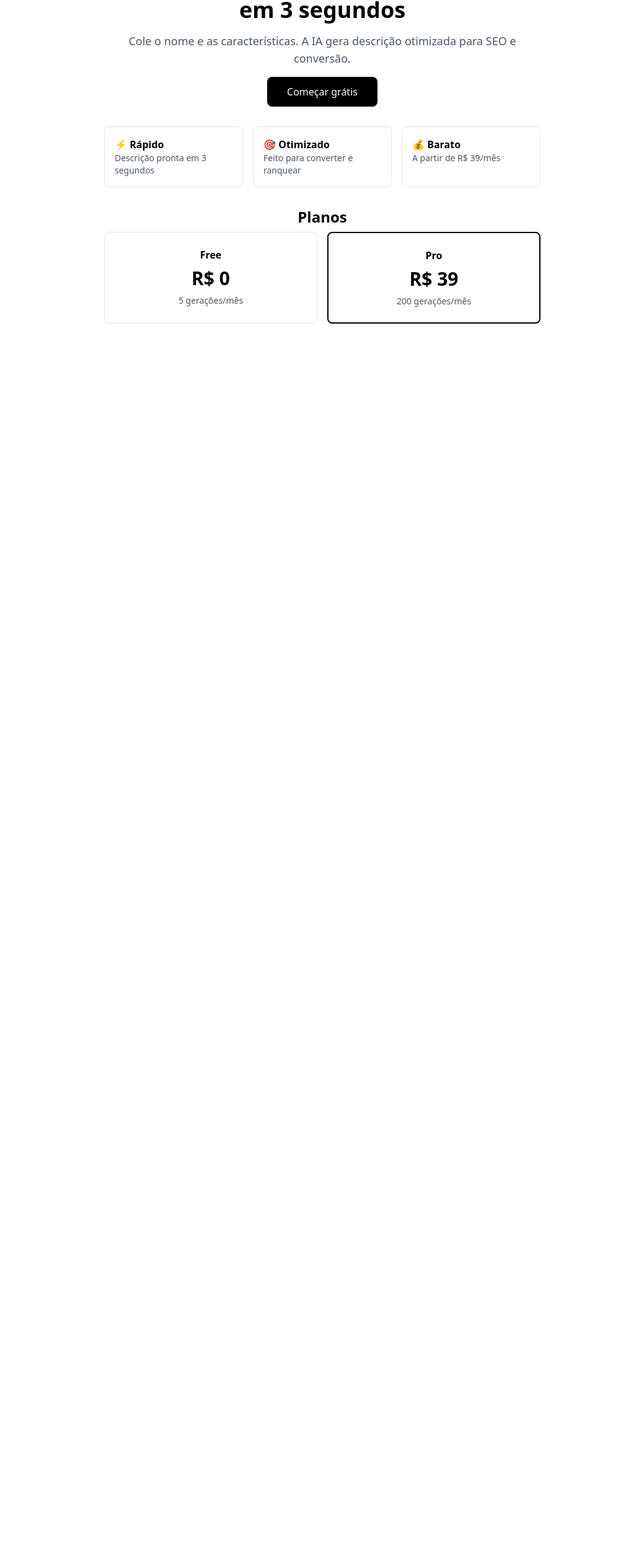
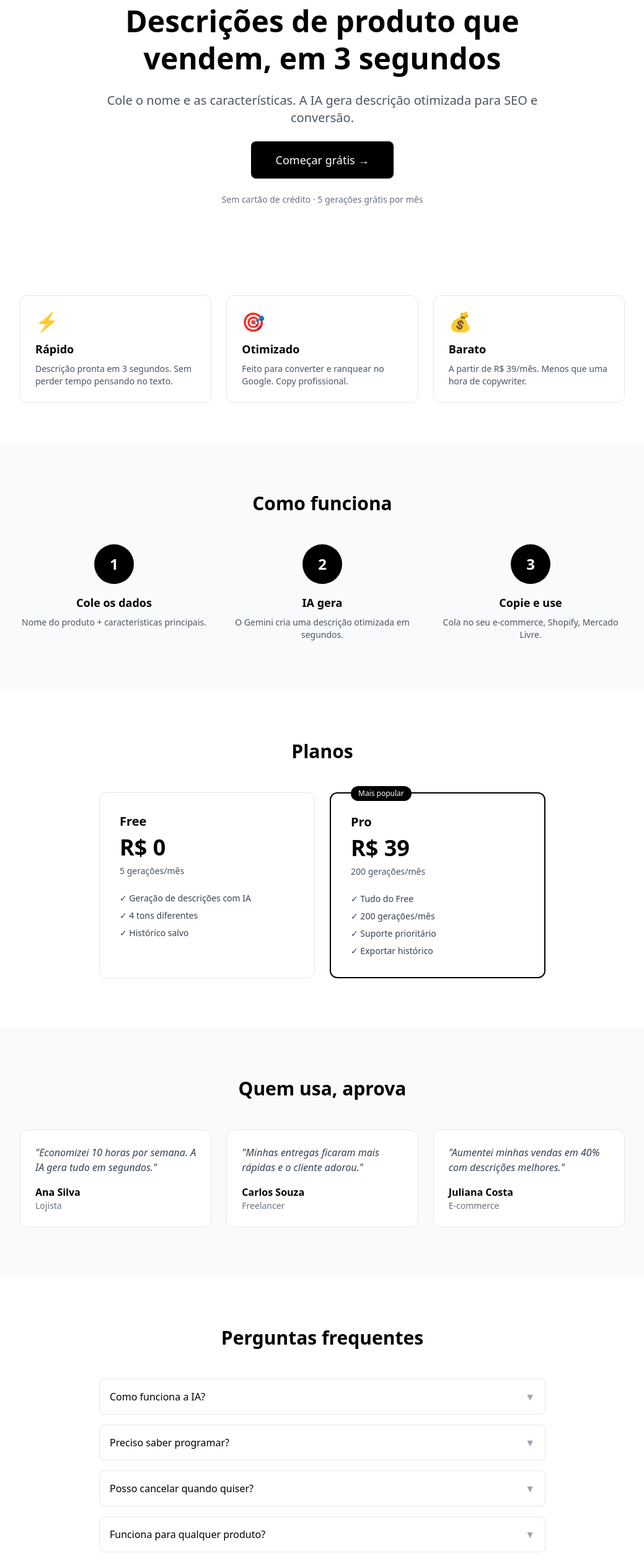
Before and after one commit to macielmn13-byte/descreveai, a Next.js app: page / in a window 1280 px wide. Shown: the part 76-2594 px from the top of the page at 62% size, without its empty margins (120-1159 px from the left). Before the commit the page ends 800 px from the top, so only its background shows below. Built offline with nearby package versions, Linux system fonts and the light colour scheme.

Commit message:
Landing page completa com todas as seções

```diff
--- a/app/page.tsx
+++ b/app/page.tsx
@@ -2,51 +2,175 @@ import Link from 'next/link'
 
 export default function Home() {
   return (
-    <main className="max-w-3xl mx-auto p-8 space-y-8">
-      <header className="text-center space-y-4">
-        <h1 className="text-4xl font-bold">
+    <main className="min-h-screen">
+      {/* HERO */}
+      <section className="max-w-3xl mx-auto px-6 py-20 text-center space-y-6">
+        <h1 className="text-5xl font-bold leading-tight">
           Descrições de produto que vendem, em 3 segundos
         </h1>
-        <p className="text-lg text-gray-600">
+        <p className="text-xl text-gray-600">
           Cole o nome e as características. A IA gera descrição otimizada
           para SEO e conversão.
         </p>
         <Link
           href="/login"
-          className="inline-block bg-black text-white px-8 py-3 rounded-lg"
+          className="inline-block bg-black text-white px-10 py-4 rounded-lg text-lg font-medium hover:bg-gray-800 transition"
         >
-          Começar grátis
+          Começar grátis →
         </Link>
-      </header>
+        <p className="text-sm text-gray-500">
+          Sem cartão de crédito · 5 gerações grátis por mês
+        </p>
+      </section>
 
-      <section className="grid md:grid-cols-3 gap-4">
+      {/* BENEFÍCIOS */}
+      <section className="max-w-5xl mx-auto px-6 py-16 grid md:grid-cols-3 gap-6">
         {[
-          ['⚡ Rápido', 'Descrição pronta em 3 segundos'],
-          ['🎯 Otimizado', 'Feito para converter e ranquear'],
-          ['💰 Barato', 'A partir de R$ 39/mês'],
-        ].map(([t, d]) => (
-          <div key={t} className="border rounded-lg p-4">
-            <h3 className="font-semibold">{t}</h3>
-            <p className="text-sm text-gray-600">{d}</p>
+          ['⚡', 'Rápido', 'Descrição pronta em 3 segundos. Sem perder tempo pensando no texto.'],
+          ['🎯', 'Otimizado', 'Feito para converter e ranquear no Google. Copy profissional.'],
+          ['💰', 'Barato', 'A partir de R$ 39/mês. Menos que uma hora de copywriter.'],
+        ].map(([emoji, titulo, desc]) => (
+          <div key={titulo} className="border rounded-xl p-6 hover:shadow-lg transition">
+            <div className="text-3xl mb-3">{emoji}</div>
+            <h3 className="font-bold text-lg mb-2">{titulo}</h3>
+            <p className="text-gray-600 text-sm">{desc}</p>
           </div>
         ))}
       </section>
 
-      <section className="text-center space-y-2">
-        <h2 className="text-2xl font-bold">Planos</h2>
-        <div className="grid md:grid-cols-2 gap-4 mt-4">
-          <div className="border rounded-lg p-6">
-            <h3 className="font-bold">Free</h3>
-            <p className="text-3xl font-bold my-2">R$ 0</p>
-            <p className="text-sm text-gray-600">5 gerações/mês</p>
-          </div>
-          <div className="border-2 border-black rounded-lg p-6">
-            <h3 className="font-bold">Pro</h3>
-            <p className="text-3xl font-bold my-2">R$ 39</p>
-            <p className="text-sm text-gray-600">200 gerações/mês</p>
+      {/* COMO FUNCIONA */}
+      <section className="bg-gray-50 py-20">
+        <div className="max-w-5xl mx-auto px-6">
+          <h2 className="text-3xl font-bold text-center mb-12">
+            Como funciona
+          </h2>
+          <div className="grid md:grid-cols-3 gap-8">
+            {[
+              ['1', 'Cole os dados', 'Nome do produto + características principais.'],
+              ['2', 'IA gera', 'O Gemini cria uma descrição otimizada em segundos.'],
+              ['3', 'Copie e use', 'Cola no seu e-commerce, Shopify, Mercado Livre.'],
+            ].map(([num, titulo, desc]) => (
+              <div key={num} className="text-center">
+                <div className="w-16 h-16 bg-black text-white rounded-full flex items-center justify-center text-2xl font-bold mx-auto mb-4">
+                  {num}
+                </div>
+                <h3 className="font-bold text-lg mb-2">{titulo}</h3>
+                <p className="text-gray-600 text-sm">{desc}</p>
+              </div>
+            ))}
           </div>
         </div>
       </section>
+
+      {/* PLANOS */}
+      <section className="max-w-3xl mx-auto px-6 py-20">
+        <h2 className="text-3xl font-bold text-center mb-12">Planos</h2>
+        <div className="grid md:grid-cols-2 gap-6">
+          <div className="border rounded-xl p-8">
+            <h3 className="font-bold text-xl mb-2">Free</h3>
+            <p className="text-4xl font-bold mb-2">R$ 0</p>
+            <p className="text-gray-600 text-sm mb-6">5 gerações/mês</p>
+            <ul className="space-y-2 text-sm text-gray-700">
+              <li>✓ Geração de descrições com IA</li>
+              <li>✓ 4 tons diferentes</li>
+              <li>✓ Histórico salvo</li>
+            </ul>
+          </div>
+          <div className="border-2 border-black rounded-xl p-8 relative">
+            <span className="absolute -top-3 left-8 bg-black text-white text-xs px-3 py-1 rounded-full">
+              Mais popular
+            </span>
+            <h3 className="font-bold text-xl mb-2">Pro</h3>
+            <p className="text-4xl font-bold mb-2">R$ 39</p>
+            <p className="text-gray-600 text-sm mb-6">200 gerações/mês</p>
+            <ul className="space-y-2 text-sm text-gray-700">
+              <li>✓ Tudo do Free</li>
+              <li>✓ 200 gerações/mês</li>
+              <li>✓ Suporte prioritário</li>
+              <li>✓ Exportar histórico</li>
+            </ul>
+          </div>
+        </div>
+      </section>
+
+      {/* DEPOIMENTOS */}
+      <section className="bg-gray-50 py-20">
+        <div className="max-w-5xl mx-auto px-6">
+          <h2 className="text-3xl font-bold text-center mb-12">
+            Quem usa, aprova
+          </h2>
+          <div className="grid md:grid-cols-3 gap-6">
+            {[
+              ['Ana Silva', 'Lojista', 'Economizei 10 horas por semana. A IA gera tudo em segundos.'],
+              ['Carlos Souza', 'Freelancer', 'Minhas entregas ficaram mais rápidas e o cliente adorou.'],
+              ['Juliana Costa', 'E-commerce', 'Aumentei minhas vendas em 40% com descrições melhores.'],
+            ].map(([nome, cargo, texto]) => (
+              <div key={nome} className="bg-white border rounded-xl p-6">
+                <p className="text-gray-700 mb-4 italic">"{texto}"</p>
+                <div>
+                  <p className="font-bold">{nome}</p>
+                  <p className="text-sm text-gray-500">{cargo}</p>
+                </div>
+              </div>
+            ))}
+          </div>
+        </div>
+      </section>
+
+      {/* FAQ */}
+      <section className="max-w-3xl mx-auto px-6 py-20">
+        <h2 className="text-3xl font-bold text-center mb-12">
+          Perguntas frequentes
+        </h2>
+        <div className="space-y-4">
+          {[
+            ['Como funciona a IA?', 'Usamos o Google Gemini para gerar descrições otimizadas baseadas no nome e características do seu produto.'],
+            ['Preciso saber programar?', 'Não. Você só preenche o formulário e copia a descrição gerada.'],
+            ['Posso cancelar quando quiser?', 'Sim. Sem multa, sem burocracia. Cancele com 1 clique.'],
+            ['Funciona para qualquer produto?', 'Sim. Físico, digital, serviço ou curso. A IA se adapta ao contexto.'],
+            ['Quantas gerações por mês?', 'Free: 5 gerações. Pro: 200 gerações. Planos maiores sob consulta.'],
+          ].map(([pergunta, resposta]) => (
+            <details
+              key={pergunta}
+              className="border rounded-lg p-4 cursor-pointer group"
+            >
+              <summary className="font-medium list-none flex justify-between items-center">
+                {pergunta}
+                <span className="text-gray-400 group-open:rotate-180 transition">
+                  ▼
+                </span>
+              </summary>
+              <p className="text-gray-600 text-sm mt-3">{resposta}</p>
+            </details>
+          ))}
+        </div>
+      </section>
+
+      {/* CTA FINAL */}
+      <section className="bg-black text-white py-20 text-center">
+        <div className="max-w-3xl mx-auto px-6 space-y-6">
+          <h2 className="text-3xl font-bold">
+            Pronto para vender mais?
+          </h2>
+          <p className="text-gray-300">
+            Comece grátis agora. Sem cartão de crédito.
+          </p>
+          <Link
+            href="/login"
+            className="inline-block bg-white text-black px-10 py-4 rounded-lg text-lg font-medium hover:bg-gray-100 transition"
+          >
+            Começar grátis →
+          </Link>
+        </div>
+      </section>
+
+      {/* FOOTER */}
+      <footer className="border-t py-8 text-center text-sm text-gray-500">
+        <p>© 2026 DescreveAí · Todos os direitos reservados</p>
+        <p className="mt-2">
+          Feito com ❤️ no Brasil
+        </p>
+      </footer>
     </main>
   )
 }
```
